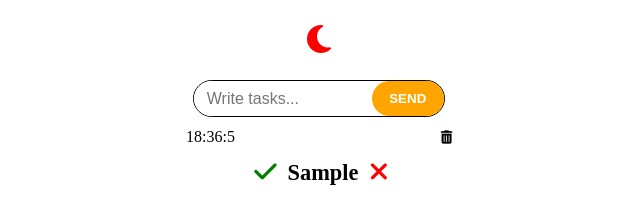
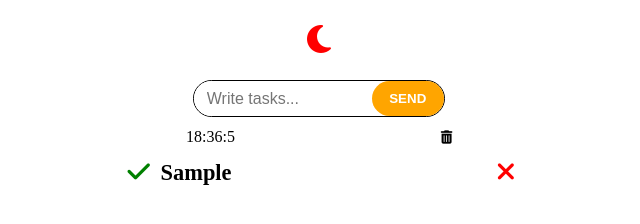
Before and after one commit to yuldoshevotabek/tudu-list, a plain HTML site: page index.html in a window 1280 px wide. Both pictures are taken after typing "Sample" into the empty fields and a click on the button "SEND". Shown: the whole page, without its empty margins (321-961 px from the left). Drawn offline with Linux system fonts and the light colour scheme.

Commit message:
reactgacha

```diff
--- a/index.css
+++ b/index.css
@@ -34,11 +34,13 @@ ul li {
 	color: var(--black);
 	display: flex;
 	align-items: center;
-	justify-content: space-between;
+	/* justify-content: space-between; */
 	gap: 0.3rem;
 	font-weight: 700;
 	font-size: 1.4rem;
 	/* border: 1px solid red; */
+	width: 50vh;
+	position: relative;
 }
 ul li button {
 	border-radius: 50%;
@@ -54,6 +56,8 @@ ul li button {
 #tugma {
 	color: var(--red);
 	outline: none;
+	position: absolute;
+	right: 0px;
 }
 .bigDiv_input {
 	border: 1px solid black;
@@ -111,6 +115,7 @@ ul li button {
 }
 #ulli {
 	padding-right: 2.2rem;
+	/* border: 1px solid red; */
 }
 #cler {
 	border: none;
```
